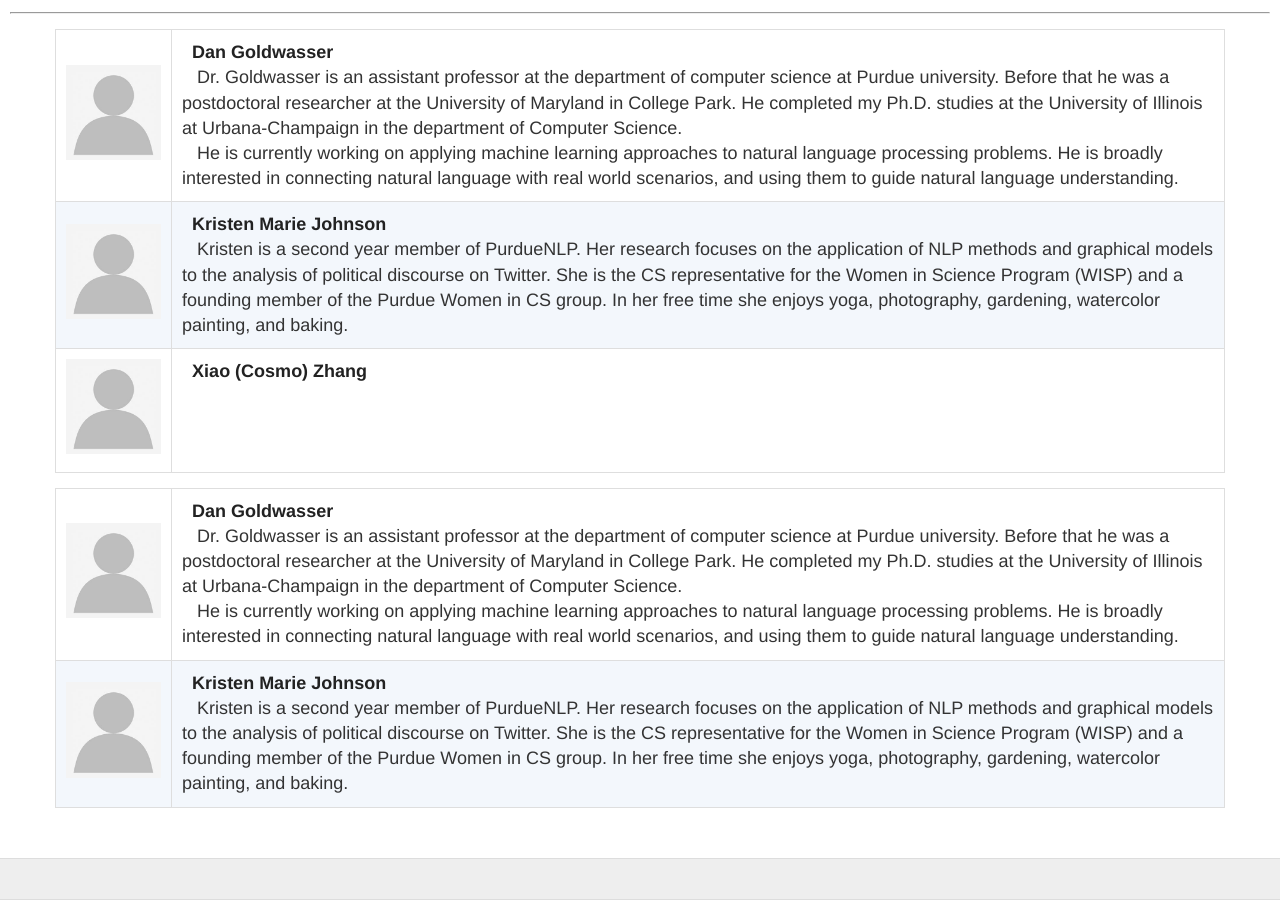
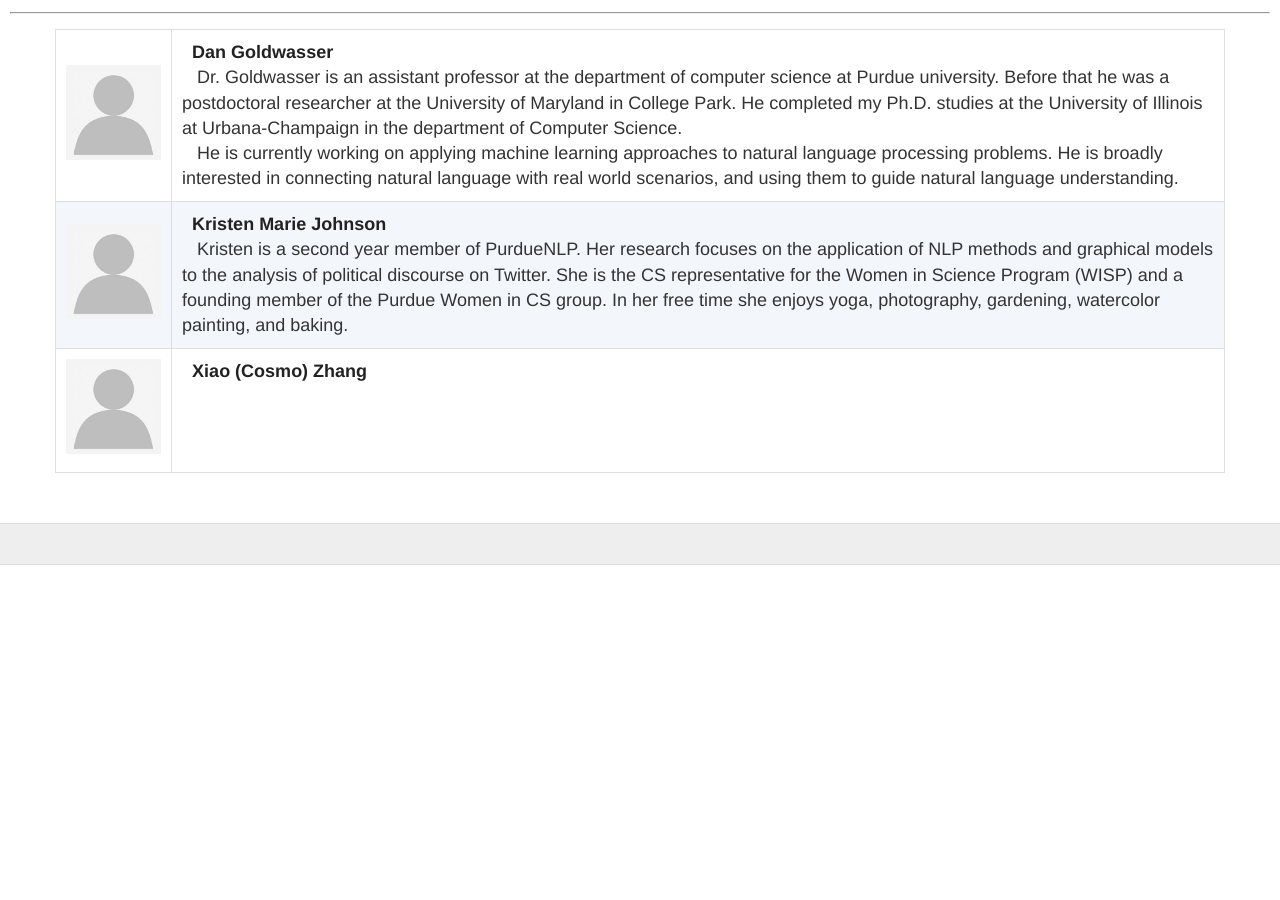
Before and after one commit to purduenlp/purduenlp.github.io, a Jekyll site: the page built from people.md, in a window 1280 px wide and 900 px high, scrolled down 727 px. Built offline with Jekyll 4.4.1, drawn with Linux system fonts in a browser that asks for light colours; nearby versions of some CDN libraries; after the commit the page ends 1292 px from its top, so only the background shows below that.

Commit message:
people better7

```diff
--- a/people.md
+++ b/people.md
@@ -7,17 +7,11 @@ permalink: /people/
 ---
 
 | :----------: | :------------ |
-| <img align="middle" src="/images/person-place-holder.jpg"> | &nbsp;&nbsp;[**Dan Goldwasser**](http://dan-goldwasser.com/) <br> &nbsp;&nbsp; Dr. Goldwasser is an assistant professor at the department of computer science at Purdue university. Before that he was a postdoctoral researcher at the University of Maryland in College Park. He completed my Ph.D. studies at the University of Illinois at Urbana-Champaign in the department of Computer Science. <br> &nbsp;&nbsp; He is currently working on applying machine learning approaches to natural language processing problems. He is broadly interested in connecting natural language with real world scenarios, and using them to guide natural language understanding. |
-| ![alt text](/images/person-place-holder.jpg) | &nbsp;&nbsp;[**Kristen Marie Johnson**](https://www.cs.purdue.edu/homes/john1187/) <br> &nbsp;&nbsp; Kristen is a second year member of PurdueNLP. Her research focuses on the application of NLP methods and graphical models to the analysis of political discourse on Twitter. She is the CS representative for the Women in Science Program (WISP) and a founding member of the Purdue Women in CS group. In her free time she enjoys yoga, photography, gardening, watercolor painting, and baking.|
-| ![alt text](/images/person-place-holder.jpg) | &nbsp;&nbsp;[**Xiao (Cosmo) Zhang**](https://www.cs.purdue.edu/homes/zhang923/) <br> |
+| ![alt text][Danphoto] | &nbsp;&nbsp;[**Dan Goldwasser**](http://dan-goldwasser.com/) <br> &nbsp;&nbsp; Dr. Goldwasser is an assistant professor at the department of computer science at Purdue university. Before that he was a postdoctoral researcher at the University of Maryland in College Park. He completed my Ph.D. studies at the University of Illinois at Urbana-Champaign in the department of Computer Science. <br> &nbsp;&nbsp; He is currently working on applying machine learning approaches to natural language processing problems. He is broadly interested in connecting natural language with real world scenarios, and using them to guide natural language understanding. |
+| ![alt text][Kristenphoto] | &nbsp;&nbsp;[**Kristen Marie Johnson**](https://www.cs.purdue.edu/homes/john1187/) <br> &nbsp;&nbsp; Kristen is a second year member of PurdueNLP. Her research focuses on the application of NLP methods and graphical models to the analysis of political discourse on Twitter. She is the CS representative for the Women in Science Program (WISP) and a founding member of the Purdue Women in CS group. In her free time she enjoys yoga, photography, gardening, watercolor painting, and baking.|
+| ![alt text][Cosmophoto] | &nbsp;&nbsp;[**Xiao (Cosmo) Zhang**](https://www.cs.purdue.edu/homes/zhang923/) <br> |
 
-<table>
-<tr>
-<td><img align="middle" src="/images/person-place-holder.jpg"></td>
-<td>&nbsp;&nbsp;<a href="http://dan-goldwasser.com/"><strong>Dan Goldwasser</strong></a> <br> &nbsp;&nbsp; Dr. Goldwasser is an assistant professor at the department of computer science at Purdue university. Before that he was a postdoctoral researcher at the University of Maryland in College Park. He completed my Ph.D. studies at the University of Illinois at Urbana-Champaign in the department of Computer Science. <br> &nbsp;&nbsp; He is currently working on applying machine learning approaches to natural language processing problems. He is broadly interested in connecting natural language with real world scenarios, and using them to guide natural language understanding.</td>
-</tr>
-<tr>
-<td><img align="middle" src="/images/person-place-holder.jpg"></td>
-<td>&nbsp;&nbsp;<a href="https://www.cs.purdue.edu/homes/john1187/"><strong>Kristen Marie Johnson</strong></a> <br> &nbsp;&nbsp; Kristen is a second year member of PurdueNLP. Her research focuses on the application of NLP methods and graphical models to the analysis of political discourse on Twitter. She is the CS representative for the Women in Science Program (WISP) and a founding member of the Purdue Women in CS group. In her free time she enjoys yoga, photography, gardening, watercolor painting, and baking.</td>
-</tr>
-</table>
+[Danphoto]: /images/person-place-holder.jpg
+[Kristenphoto]: /images/person-place-holder.jpg
+
+[Cosmophoto]: /images/person-place-holder.jpg
```
